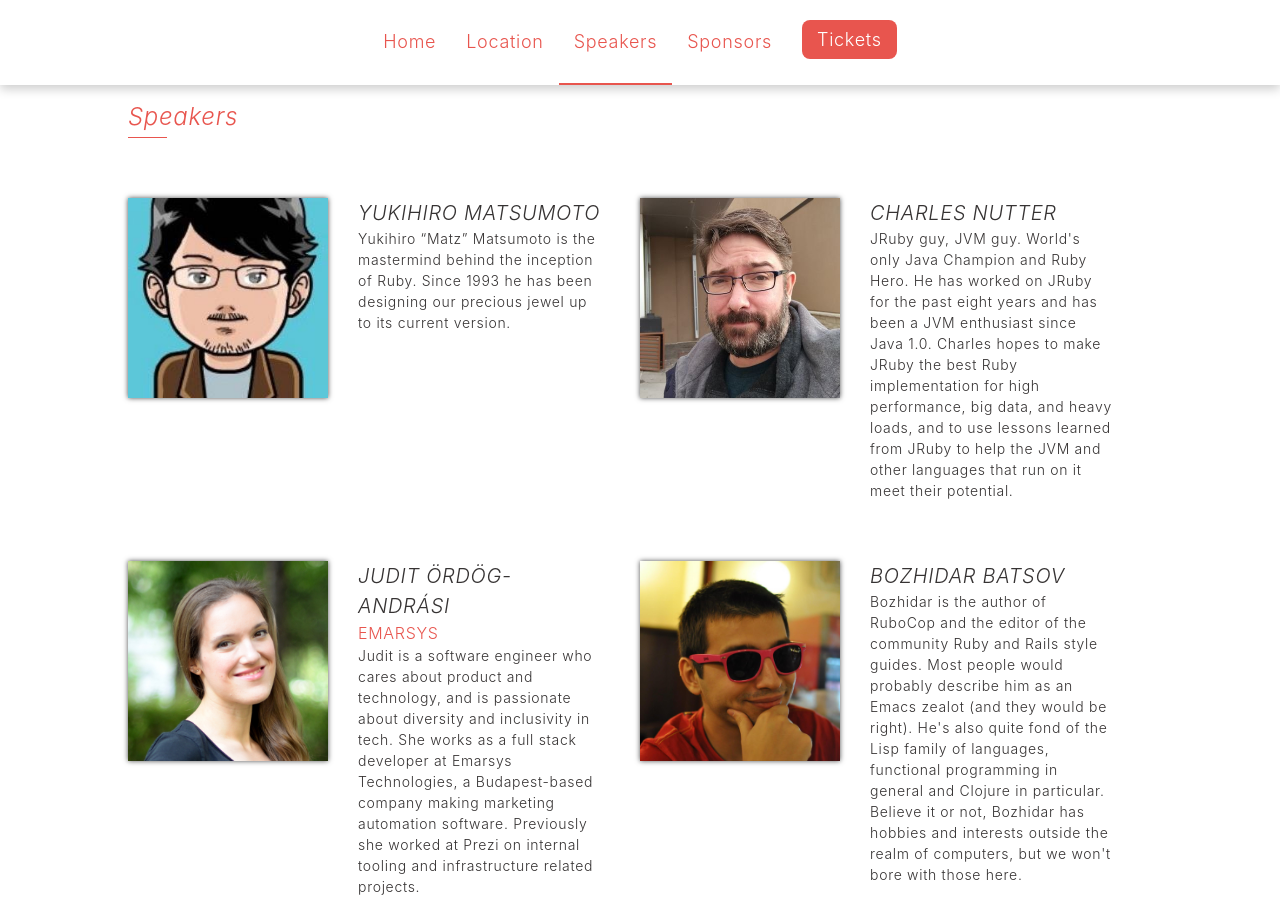
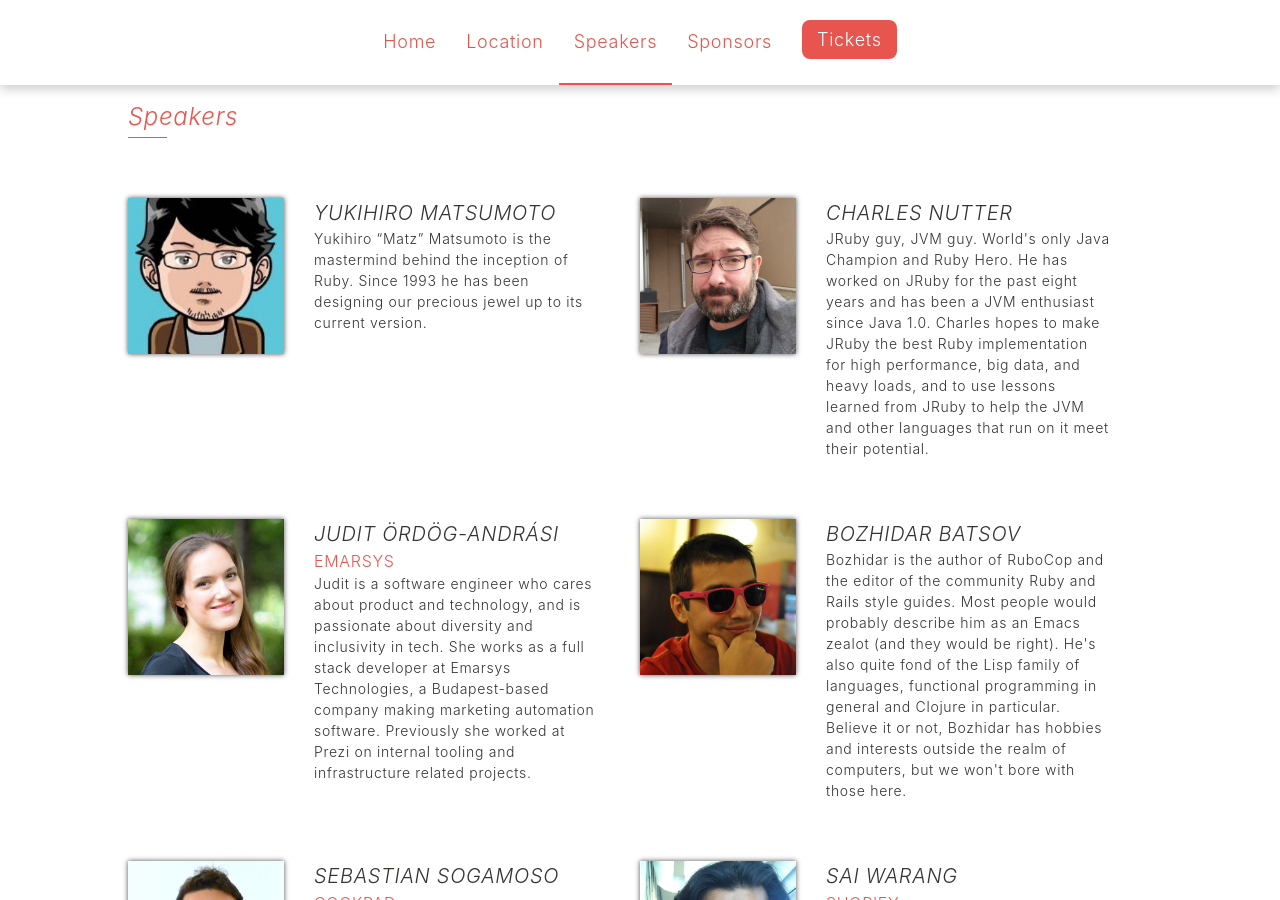
Before and after one commit to euruko/euruko2017.github.io, a Jekyll site: the page built from speakers.html, in a window 1280 px wide and 900 px high. Built offline with Jekyll 4.4.1, drawn with Linux system fonts in a browser that asks for light colours.

Commit message:
Change the dimensions of the speaker photos on the speaker page

```diff
--- a/_sass/speakers.scss
+++ b/_sass/speakers.scss
@@ -51,8 +51,8 @@
   }
 
   &__photo {
-    min-width: 200px;
-    height: 200px;
+    min-width: 156px;
+    height: 156px;
     box-shadow: 0 0 5px 0 rgba(0, 0, 0, 0.7);
   }
 
```
